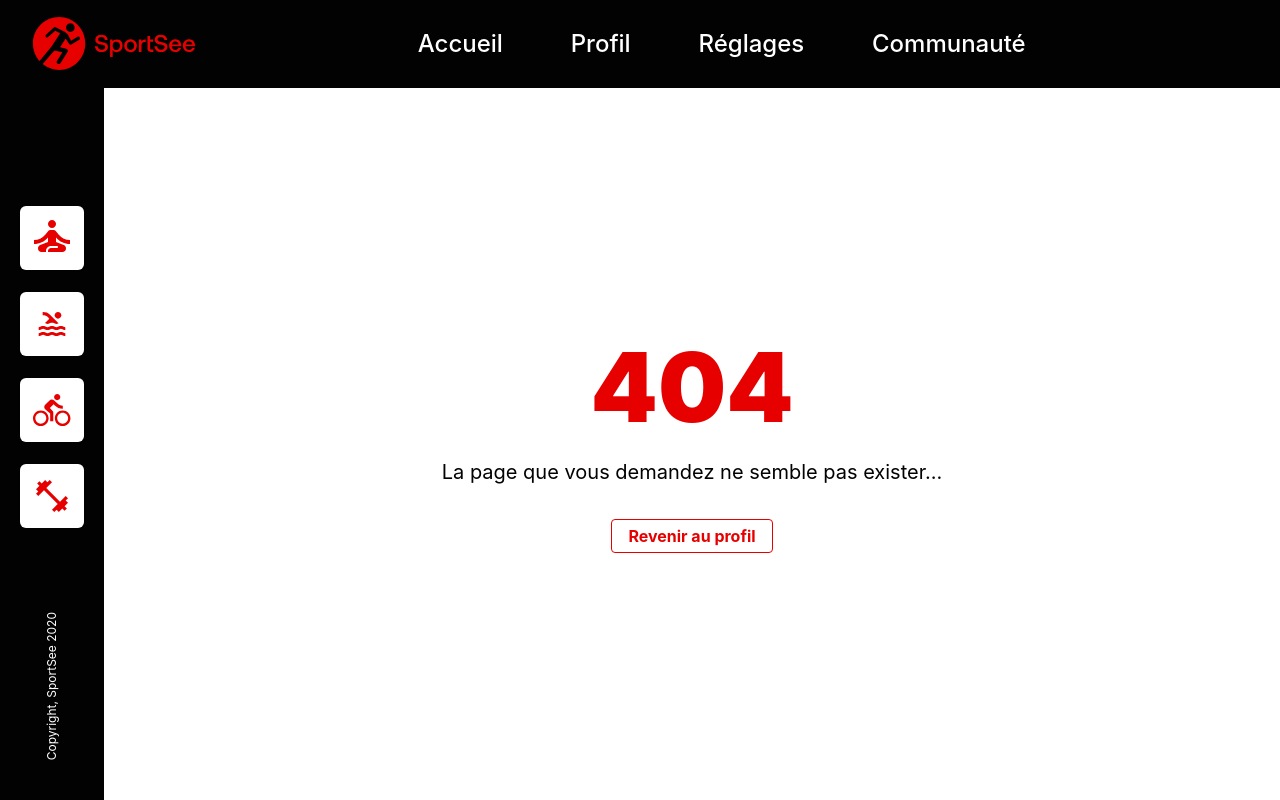
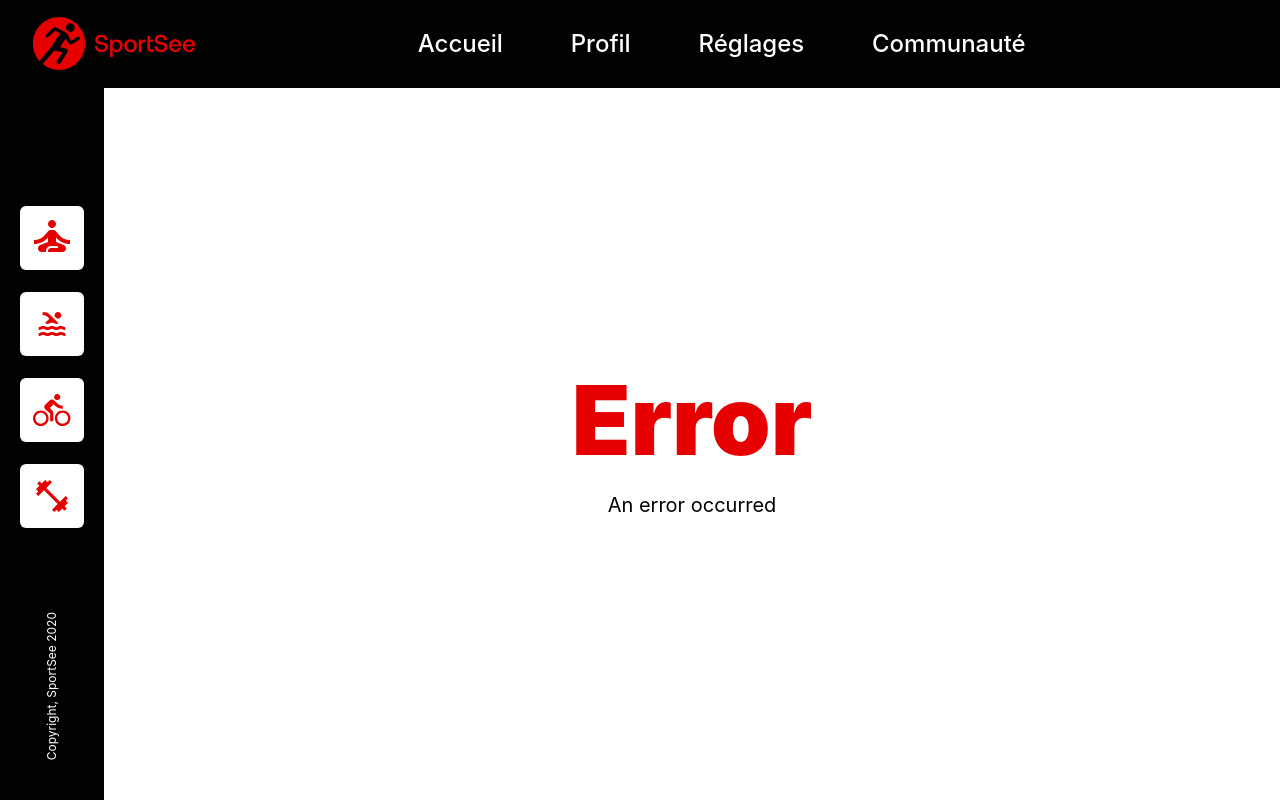
Before and after one commit to vatr84/P12_SportSee, a React (Vite) app: page /error in a window 1280 px wide. Before the commit this address had no page. Built offline with nearby package versions, Linux system fonts and the light colour scheme.

Commit message:
Connection error

```diff
--- /dev/null
+++ b/src/pages/ErrorPage.css
@@ -0,0 +1,19 @@
+.error {
+    display: grid;
+    place-content: center;
+    justify-items: center;
+    gap: var(--spacing-medium);
+}
+
+.error h1 {
+    margin: 0;
+    font-size: 6rem;
+    font-weight: 900;
+    line-height: 1.1;
+    color: var(--color-primary);
+}
+
+.error p {
+    font-size: 1.25rem;
+    margin: 0;
+}
--- /dev/null
+++ b/src/pages/ErrorPage.jsx
@@ -0,0 +1,19 @@
+import React from 'react';
+import { useLocation } from 'react-router';
+import './ErrorPage.css';
+
+const ErrorPage = () => {
+    const location = useLocation();
+    const { message } = location.state || { message: 'An error occurred' };
+
+    return (
+        <main>
+            <div className="error">
+                <h1>Error</h1>
+                <p>{message}</p>
+            </div>
+        </main>
+    );
+};
+
+export default ErrorPage;
--- a/src/pages/Profile.jsx
+++ b/src/pages/Profile.jsx
@@ -1,14 +1,14 @@
-import { getUserData } from '../api/getUserData'
-import Header from '../components/Header/Header'
-import Loader from '../components/Loader/Loader'
-import KeyDatas from '../components/graphs/Keydatas/KeyDatas'
-import ActivityBarChart from '../components/graphs/ActivityBarChart/ActivityBarChart'
-import AverageSessionsLineChart from '../components/graphs/AverageSessionsLineChart/AverageSessionsLineChart'
-import PerformancesRadarChart from '../components/graphs/PerformancesRadarChart/PerformancesRadarChart'
-import ScoreRadialBarChart from '../components/graphs/ScoreRadialBarChart/ScoreRadialBarChart'
-import { useEffect, useState } from 'react'
-import { Navigate, useParams } from 'react-router'
-import './Profile.css'
+import { getUserData } from '../api/getUserData';
+import Header from '../components/Header/Header';
+import Loader from '../components/Loader/Loader';
+import KeyDatas from '../components/graphs/Keydatas/KeyDatas';
+import ActivityBarChart from '../components/graphs/ActivityBarChart/ActivityBarChart';
+import AverageSessionsLineChart from '../components/graphs/AverageSessionsLineChart/AverageSessionsLineChart';
+import PerformancesRadarChart from '../components/graphs/PerformancesRadarChart/PerformancesRadarChart';
+import ScoreRadialBarChart from '../components/graphs/ScoreRadialBarChart/ScoreRadialBarChart';
+import { useEffect, useState } from 'react';
+import { Navigate, useParams } from 'react-router';
+import './Profile.css';
 
 /**
  * Rend le composant Profile.
@@ -16,33 +16,45 @@ import './Profile.css'
  * @returns {JSX.Element} Le composant Profile rendu.
  */
 export default function Profile() {
-    const { id } = useParams()
-    const [isLoading, setIsLoading] = useState(true)
-    const [isNotFound, setIsNotFound] = useState(false)
+    const { id } = useParams();
+    const [isLoading, setIsLoading] = useState(true);
+    const [isNotFound, setIsNotFound] = useState(false);
+    const [hasConnectionError, setHasConnectionError] = useState(false);
 
     useEffect(() => {
         const fetchData = async () => {
             try {
-                setIsLoading(true)
-                await getUserData(Number(id))
+                setIsLoading(true);
+                const result = await getUserData(Number(id));
+                if (result.error) {
+                    if (result.message === 'Connection error') {
+                        setHasConnectionError(true);
+                    } else if (result.message === 'User not found') {
+                        setIsNotFound(true);
+                    } else {
+                        setHasConnectionError(true); // Pour toutes les autres erreurs
+                    }
+                }
             } catch (error) {
-                if (error.message === 'User not found') {
-                    setIsNotFound(true)
-                }
+                setHasConnectionError(true);
             } finally {
-                setIsLoading(false)
+                setIsLoading(false);
             }
-        }
+        };
 
-        fetchData()
-    }, [id])
+        fetchData();
+    }, [id]);
 
     if (isNotFound) {
-        return <Navigate to="/404" />
+        return <Navigate to="/error" state={{ message: 'User not found' }} />;
+    }
+
+    if (hasConnectionError) {
+        return <Navigate to="/error" state={{ message: 'Connection error' }} />;
     }
 
     if (isLoading) {
-        return <Loader />
+        return <Loader />;
     }
 
     return (
@@ -56,5 +68,5 @@ export default function Profile() {
                 <ScoreRadialBarChart userId={Number(id)} />
             </div>
         </main>
-    )
+    );
 }
--- a/src/routes/router.jsx
+++ b/src/routes/router.jsx
@@ -2,6 +2,7 @@ import App from '../layouts/App'
 import { Navigate, RouterProvider, createBrowserRouter } from 'react-router'
 import NotFound from '../pages/NotFound'
 import Profile from '../pages/Profile'
+import ErrorPage from '../pages/ErrorPage'
 
 /**
  * Router component. Defines the application routes.
@@ -23,8 +24,8 @@ export function Router() {
                     element: <Profile />,
                 },
                 {
-                    path: '/404',
-                    element: <NotFound />,
+                    path: '/error',
+                    element: <ErrorPage />,
                 },
                 {
                     path: '*', // Pour toutes les autres routes non définies
--- a/src/utils/fetchData.js
+++ b/src/utils/fetchData.js
@@ -2,18 +2,25 @@
  * Récupère des données à partir d'une URL.
  * @param {string} url - L'URL à partir de laquelle récupérer les données.
  * @returns {Promise<any>} - Une promesse qui se résout en les données récupérées.
- * @throws {Error} - S'il y a une erreur lors de la récupération des données.
  */
 async function fetchData(url) {
     try {
-        const response = await fetch(url)
-        const data = await response.json()
-
-        return data
+        const response = await fetch(url);
+        if (!response.ok) {
+            if (response.status === 404) {
+                return { error: true, message: 'User not found' };
+            } else {
+                return { error: true, message: `HTTP error! status: ${response.status}` };
+            }
+        }
+        const data = await response.json();
+        return data;
     } catch (error) {
-        console.error(`Failed to fetch data from ${url}:`, error)
-        throw error
+        if (error instanceof TypeError && error.message === 'Failed to fetch') {
+            return { error: true, message: 'Connection error' };
+        }
+        return { error: true, message: error.message };
     }
 }
 
-export default fetchData
+export default fetchData;
```
